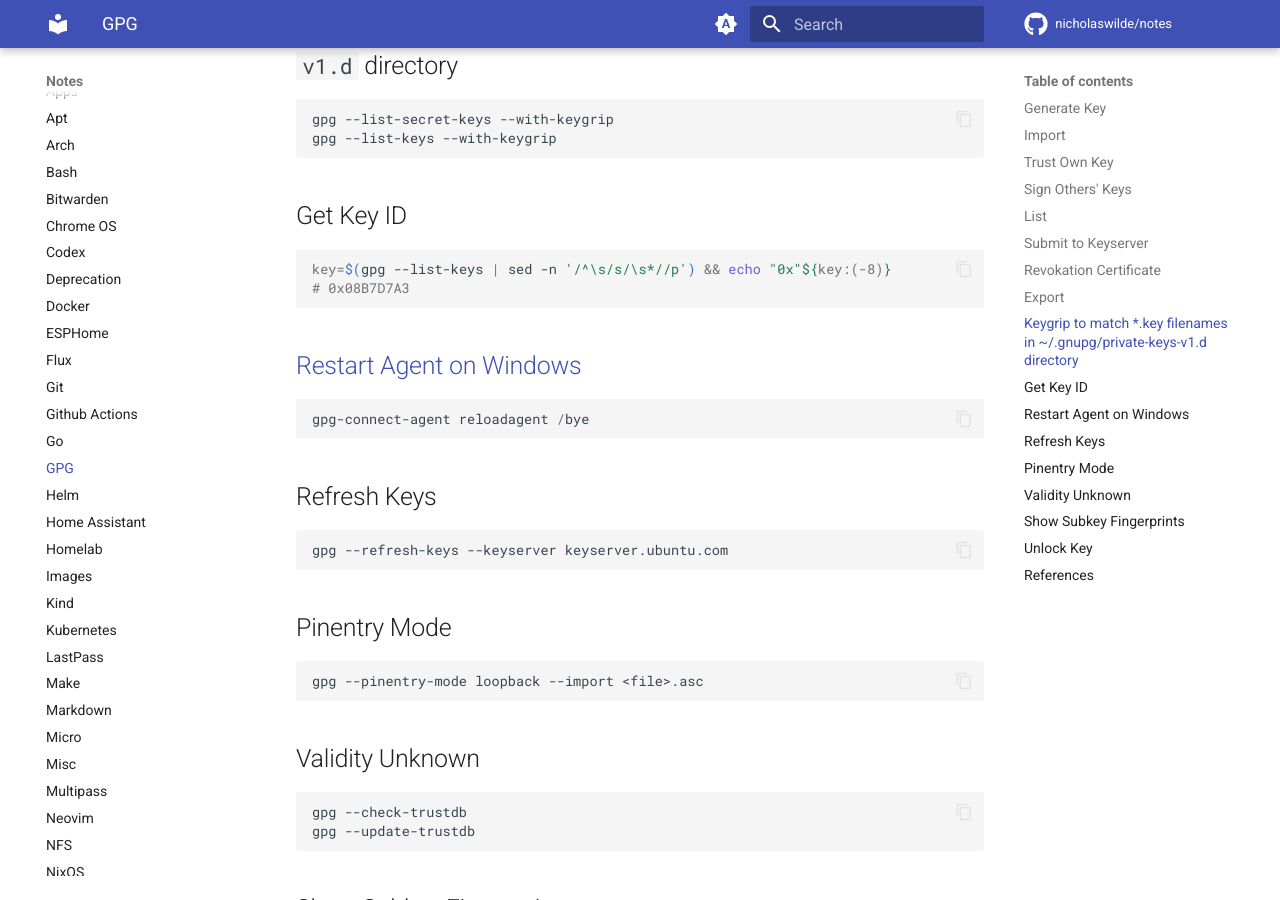
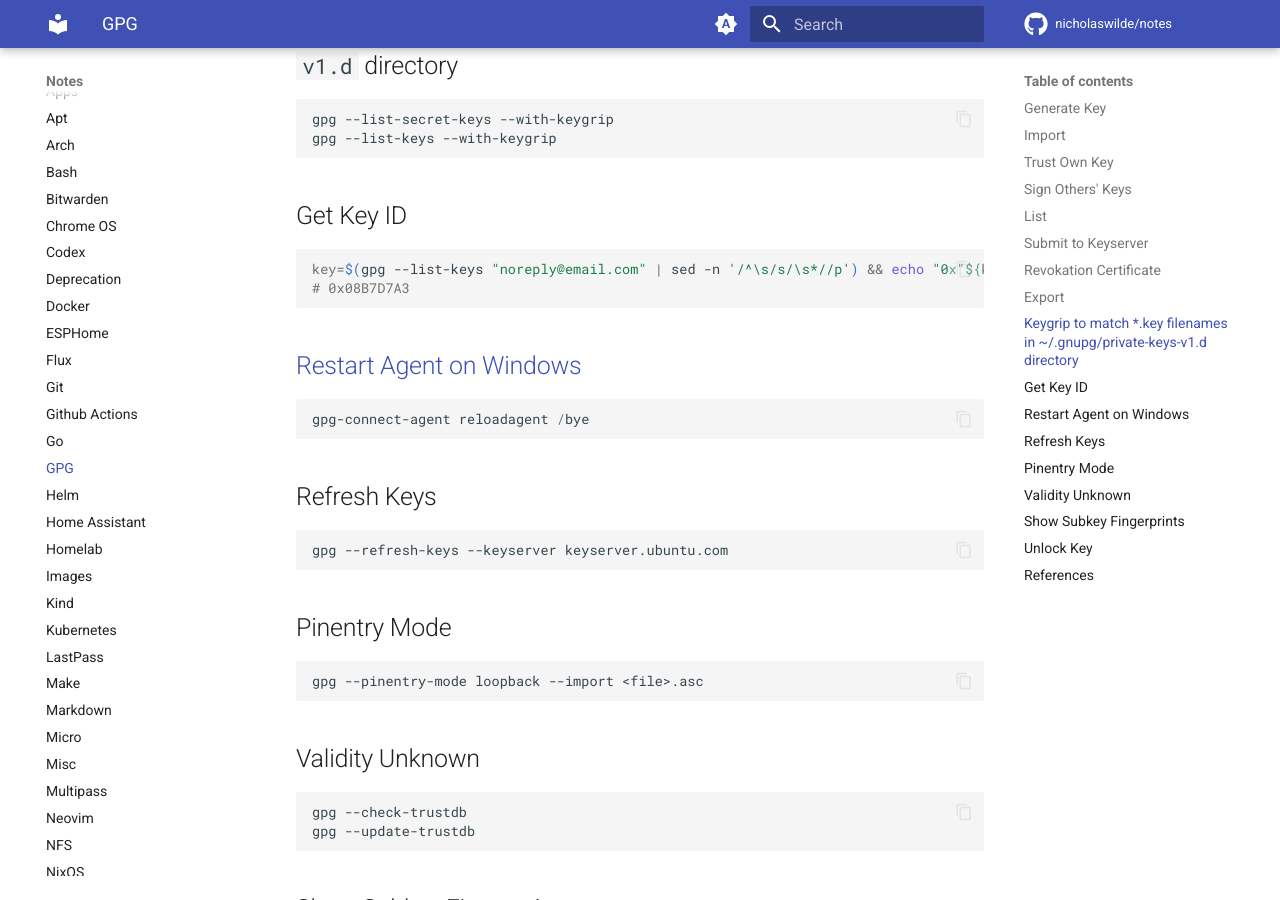
Before and after one commit to nicholaswilde/notes, an MkDocs documentation site: the page built from docs/gpg.md, in a window 1280 px wide and 900 px high, scrolled down 1806 px. Built offline with MkDocs 1.6.1 and Material for MkDocs 9.7.7, drawn with Linux system fonts in a browser that asks for light colours; emoji names are drawn with the system emoji font; comment, search, counter and statistics services are not loaded.

Commit message:
update
Signed-off-by: nιcнolaѕ wιlde <ncwilde43@gmail.com>

````diff
--- a/docs/gpg.md
+++ b/docs/gpg.md
@@ -92,7 +92,7 @@
 ## Get Key ID
 
 ```shell
-key=$(gpg --list-keys | sed -n '/^\s/s/\s*//p') && echo "0x"${key:(-8)}
+key=$(gpg --list-keys "noreply@email.com" | sed -n '/^\s/s/\s*//p') && echo "0x"${key:(-8)}
 # 0x08B7D7A3
 ```
 
````
